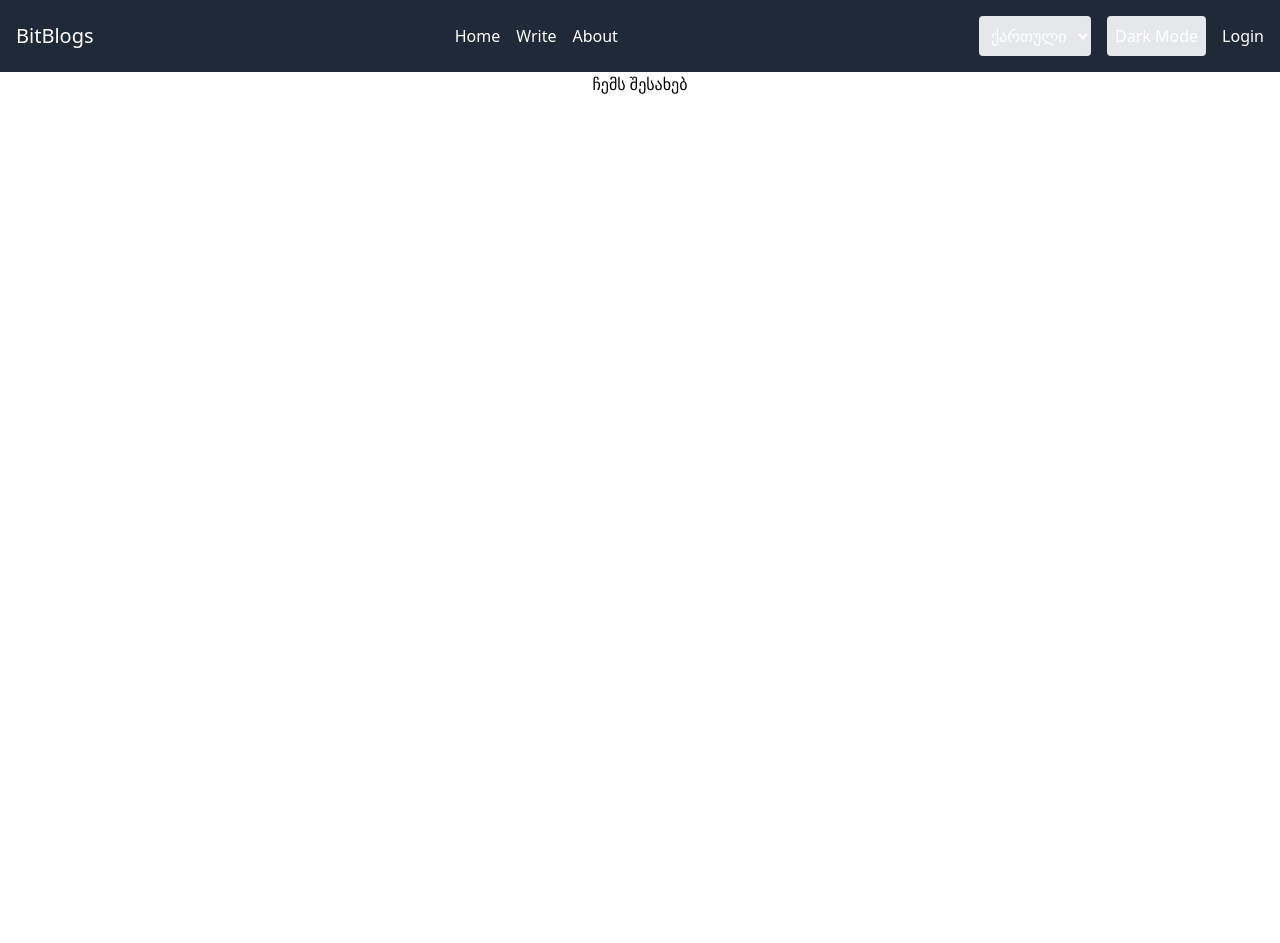
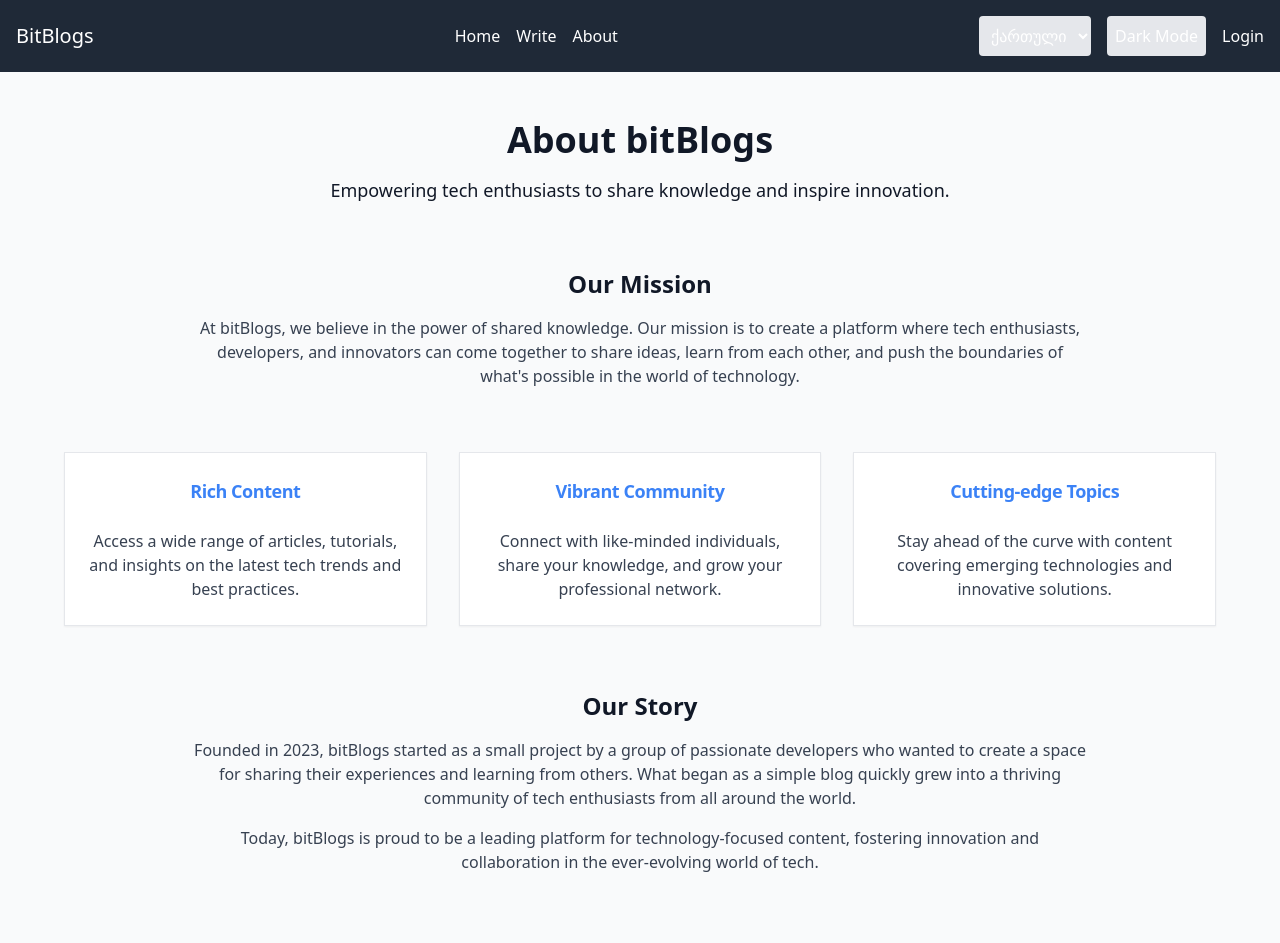
Before and after one commit to GBucho/Blogs-Application, a React (Vite) app: page /about in a window 1280 px wide. Shown: the top 943 px of the page. Before the commit the page ends 800 px from the top, so only its background shows below. Built offline with nearby package versions, Linux system fonts and the light colour scheme.

Commit message:
second commit

```diff
--- a/src/pages/about.tsx
+++ b/src/pages/about.tsx
@@ -1,123 +1,122 @@
-// import { Card } from "../components/ui/card";
-import React from "react";
-import { useTranslation } from "react-i18next";
+// import React from "react";
+// import { useTranslation } from "react-i18next";
 
-const AboutPage: React.FC = () => {
-  const { t } = useTranslation();
+// const AboutPage: React.FC = () => {
+//   const { t } = useTranslation();
 
+//   return (
+//     <section>
+//       <p className="text-left md:text-center">
+//         {t("about-page.lang-version")}{" "}
+//       </p>
+//     </section>
+//   );
+// };
+
+// export default AboutPage;
+
+import { Button } from "../components/ui/button";
+import {
+  Card,
+  CardContent,
+  CardHeader,
+  CardTitle,
+} from "../components/ui/card";
+
+export default function AboutPage() {
   return (
-    <section>
-      <p className="text-left md:text-center">
-        {t("about-page.lang-version")}{" "}
-      </p>
-    </section>
+    <div className="flex flex-col items-center bg-gray-50 dark:bg-gray-900 text-gray-900 dark:text-white py-12 px-6">
+      <div className="absolute top-4 right-4"></div>
+
+      <div className="text-center max-w-3xl mb-16">
+        <h1 className="text-4xl font-bold mb-4">About bitBlogs</h1>
+        <p className="text-lg">
+          Empowering tech enthusiasts to share knowledge and inspire innovation.
+        </p>
+      </div>
+
+      <section className="max-w-4xl mb-16 text-center">
+        <h2 className="text-2xl font-semibold mb-4">Our Mission</h2>
+        <p className="text-gray-700 dark:text-gray-300">
+          At bitBlogs, we believe in the power of shared knowledge. Our mission
+          is to create a platform where tech enthusiasts, developers, and
+          innovators can come together to share ideas, learn from each other,
+          and push the boundaries of what's possible in the world of technology.
+        </p>
+      </section>
+
+      <section className="max-w-6xl grid grid-cols-1 md:grid-cols-3 gap-8 mb-16">
+        <Card className="bg-white dark:bg-gray-800 text-center">
+          <CardHeader>
+            <CardTitle className="text-blue-500 text-lg">
+              Rich Content
+            </CardTitle>
+          </CardHeader>
+          <CardContent>
+            <p className="text-gray-700 dark:text-gray-300">
+              Access a wide range of articles, tutorials, and insights on the
+              latest tech trends and best practices.
+            </p>
+          </CardContent>
+        </Card>
+
+        <Card className="bg-white dark:bg-gray-800 text-center">
+          <CardHeader>
+            <CardTitle className="text-blue-500 text-lg">
+              Vibrant Community
+            </CardTitle>
+          </CardHeader>
+          <CardContent>
+            <p className="text-gray-700 dark:text-gray-300">
+              Connect with like-minded individuals, share your knowledge, and
+              grow your professional network.
+            </p>
+          </CardContent>
+        </Card>
+
+        <Card className="bg-white dark:bg-gray-800 text-center">
+          <CardHeader>
+            <CardTitle className="text-blue-500 text-lg">
+              Cutting-edge Topics
+            </CardTitle>
+          </CardHeader>
+          <CardContent>
+            <p className="text-gray-700 dark:text-gray-300">
+              Stay ahead of the curve with content covering emerging
+              technologies and innovative solutions.
+            </p>
+          </CardContent>
+        </Card>
+      </section>
+
+      {/* Story Section */}
+      <section className="max-w-4xl mb-16 text-center">
+        <h2 className="text-2xl font-semibold mb-4">Our Story</h2>
+        <p className="text-gray-700 dark:text-gray-300">
+          Founded in 2023, bitBlogs started as a small project by a group of
+          passionate developers who wanted to create a space for sharing their
+          experiences and learning from others. What began as a simple blog
+          quickly grew into a thriving community of tech enthusiasts from all
+          around the world.
+        </p>
+        <p className="text-gray-700 dark:text-gray-300 mt-4">
+          Today, bitBlogs is proud to be a leading platform for
+          technology-focused content, fostering innovation and collaboration in
+          the ever-evolving world of tech.
+        </p>
+      </section>
+
+      <div className="text-center">
+        <h2 className="text-2xl font-semibold mb-4">Join Us on Our Journey</h2>
+        <p className="text-gray-700 dark:text-gray-300 max-w-2xl mx-auto mb-6">
+          Whether you're a seasoned developer, a curious beginner, or somewhere
+          in between, there's a place for you at bitBlogs. Let's shape the
+          future of technology together.
+        </p>
+        <Button className="bg-blue-500 hover:bg-blue-600 text-white px-6 py-3">
+          Get Started Today
+        </Button>
+      </div>
+    </div>
   );
-};
-
-export default AboutPage;
-
-// import { Button } from "../components/ui/button";
-// import {
-//   Card,
-//   CardContent,
-//   CardHeader,
-//   CardTitle,
-// } from "../components/ui/card";
-
-// export default function AboutPage() {
-//   return (
-//     <div className="flex flex-col items-center bg-gray-50 dark:bg-gray-900 text-gray-900 dark:text-white py-12 px-6">
-//       <div className="absolute top-4 right-4"></div>
-
-//       <div className="text-center max-w-3xl mb-16">
-//         <h1 className="text-4xl font-bold mb-4">About bitBlogs</h1>
-//         <p className="text-lg">
-//           Empowering tech enthusiasts to share knowledge and inspire innovation.
-//         </p>
-//       </div>
-
-//       <section className="max-w-4xl mb-16 text-center">
-//         <h2 className="text-2xl font-semibold mb-4">Our Mission</h2>
-//         <p className="text-gray-700 dark:text-gray-300">
-//           At bitBlogs, we believe in the power of shared knowledge. Our mission
-//           is to create a platform where tech enthusiasts, developers, and
-//           innovators can come together to share ideas, learn from each other,
-//           and push the boundaries of what's possible in the world of technology.
-//         </p>
-//       </section>
-
-//       <section className="max-w-6xl grid grid-cols-1 md:grid-cols-3 gap-8 mb-16">
-//         <Card className="bg-white dark:bg-gray-800 text-center">
-//           <CardHeader>
-//             <CardTitle className="text-blue-500 text-lg">
-//               Rich Content
-//             </CardTitle>
-//           </CardHeader>
-//           <CardContent>
-//             <p className="text-gray-700 dark:text-gray-300">
-//               Access a wide range of articles, tutorials, and insights on the
-//               latest tech trends and best practices.
-//             </p>
-//           </CardContent>
-//         </Card>
-
-//         <Card className="bg-white dark:bg-gray-800 text-center">
-//           <CardHeader>
-//             <CardTitle className="text-blue-500 text-lg">
-//               Vibrant Community
-//             </CardTitle>
-//           </CardHeader>
-//           <CardContent>
-//             <p className="text-gray-700 dark:text-gray-300">
-//               Connect with like-minded individuals, share your knowledge, and
-//               grow your professional network.
-//             </p>
-//           </CardContent>
-//         </Card>
-
-//         <Card className="bg-white dark:bg-gray-800 text-center">
-//           <CardHeader>
-//             <CardTitle className="text-blue-500 text-lg">
-//               Cutting-edge Topics
-//             </CardTitle>
-//           </CardHeader>
-//           <CardContent>
-//             <p className="text-gray-700 dark:text-gray-300">
-//               Stay ahead of the curve with content covering emerging
-//               technologies and innovative solutions.
-//             </p>
-//           </CardContent>
-//         </Card>
-//       </section>
-
-//       {/* Story Section */}
-//       <section className="max-w-4xl mb-16 text-center">
-//         <h2 className="text-2xl font-semibold mb-4">Our Story</h2>
-//         <p className="text-gray-700 dark:text-gray-300">
-//           Founded in 2023, bitBlogs started as a small project by a group of
-//           passionate developers who wanted to create a space for sharing their
-//           experiences and learning from others. What began as a simple blog
-//           quickly grew into a thriving community of tech enthusiasts from all
-//           around the world.
-//         </p>
-//         <p className="text-gray-700 dark:text-gray-300 mt-4">
-//           Today, bitBlogs is proud to be a leading platform for
-//           technology-focused content, fostering innovation and collaboration in
-//           the ever-evolving world of tech.
-//         </p>
-//       </section>
-
-//       <div className="text-center">
-//         <h2 className="text-2xl font-semibold mb-4">Join Us on Our Journey</h2>
-//         <p className="text-gray-700 dark:text-gray-300 max-w-2xl mx-auto mb-6">
-//           Whether you're a seasoned developer, a curious beginner, or somewhere
-//           in between, there's a place for you at bitBlogs. Let's shape the
-//           future of technology together.
-//         </p>
-//         <Button className="bg-blue-500 hover:bg-blue-600 text-white px-6 py-3">
-//           Get Started Today
-//         </Button>
-//       </div>
-//     </div>
-//   );
-// }
+}
--- a/src/pages/write.tsx
+++ b/src/pages/write.tsx
@@ -6,7 +6,9 @@ export const Write: React.FC = () => {
 
   return (
     <section>
-      <p className="text-left md:text-center">{t("write-page.lang-version")}</p>
+      <p className="text-left  bg-gray-50 dark:bg-gray-900 text-gray-900 dark:text-white py-12 px-10 md:text-center">
+        {t("write-page.lang-version")}
+      </p>
     </section>
   );
 };
```
Also changed, not shown: src/pages/login.tsx (+0 -137 lines).
